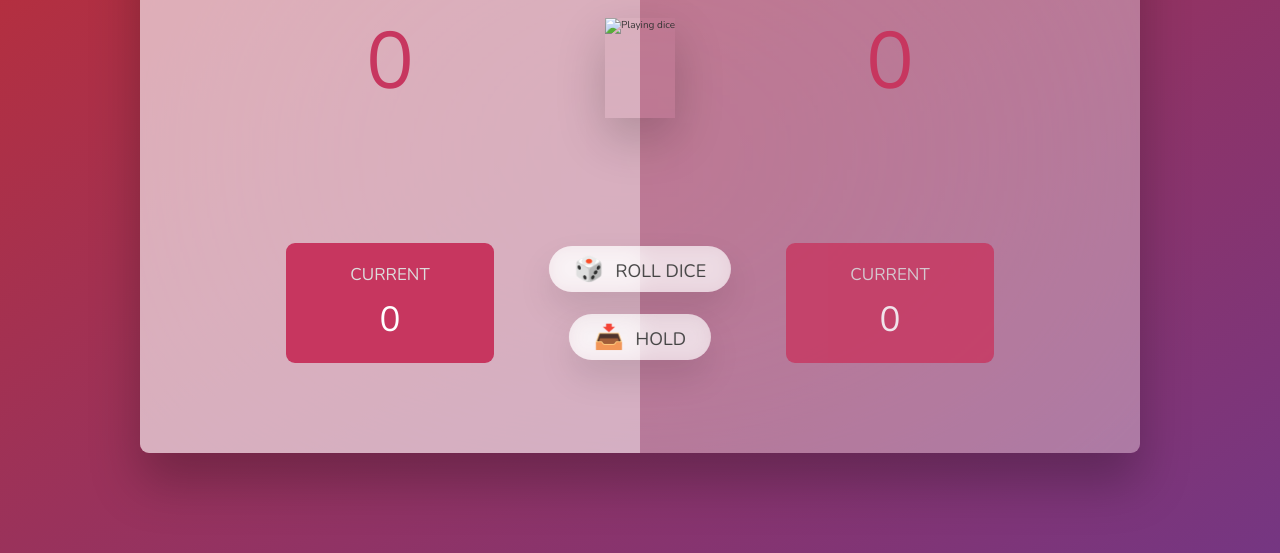
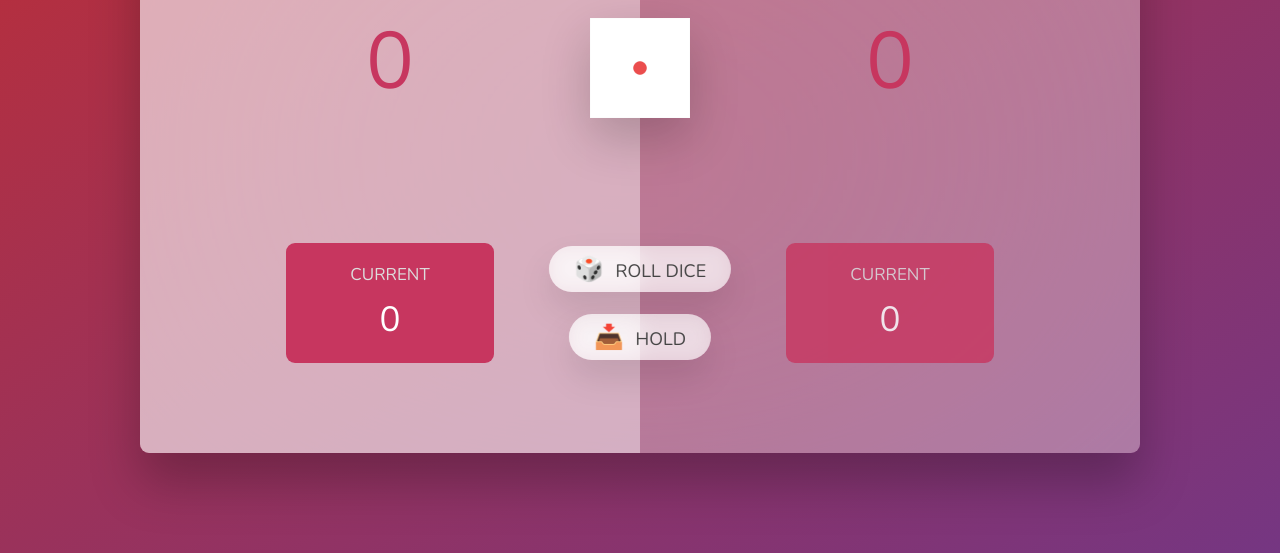
Before and after one commit to Sloth73/Pig-game, a plain HTML site: page index.html in a window 1280 px wide. Shown: the part 247-800 px from the top of the page. Drawn offline with nearby package versions, Linux system fonts and the light colour scheme.

Commit message:
Linked new named-imges

```diff
--- a/index.html
+++ b/index.html
@@ -26,7 +26,7 @@
         </div>
       </section>
 
-      <img src="images/dice-1.png" alt="Playing dice" class="dice" />
+      <img src="images/dice_1.png" alt="Playing dice" class="dice" />
       <button class="btn btn--new">🔄 New game</button>
       <button class="btn btn--roll">🎲 Roll dice</button>
       <button class="btn btn--hold">📥 Hold</button>
```
